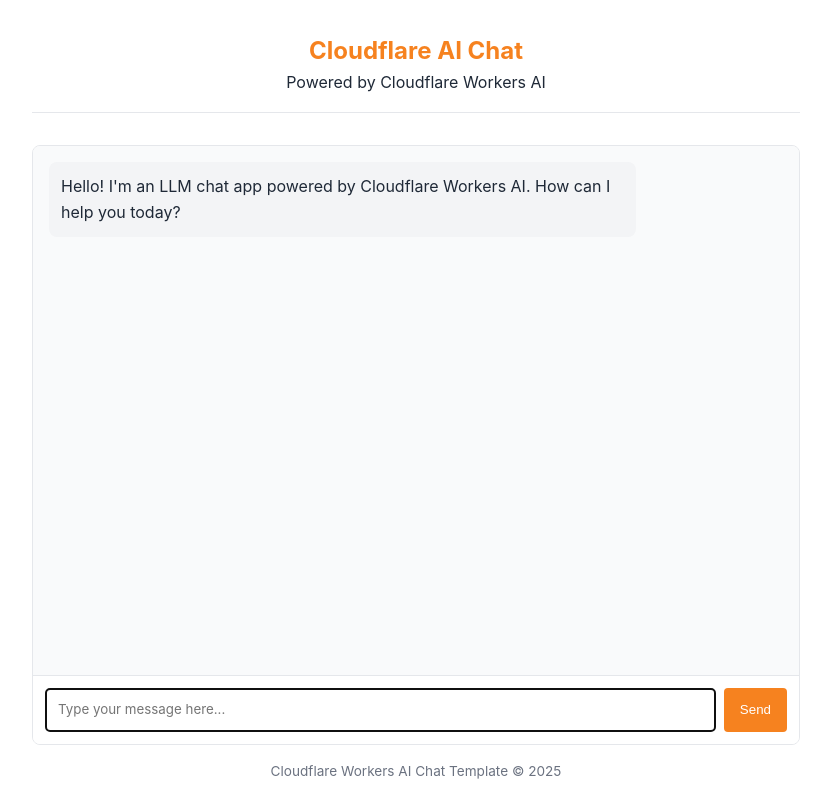
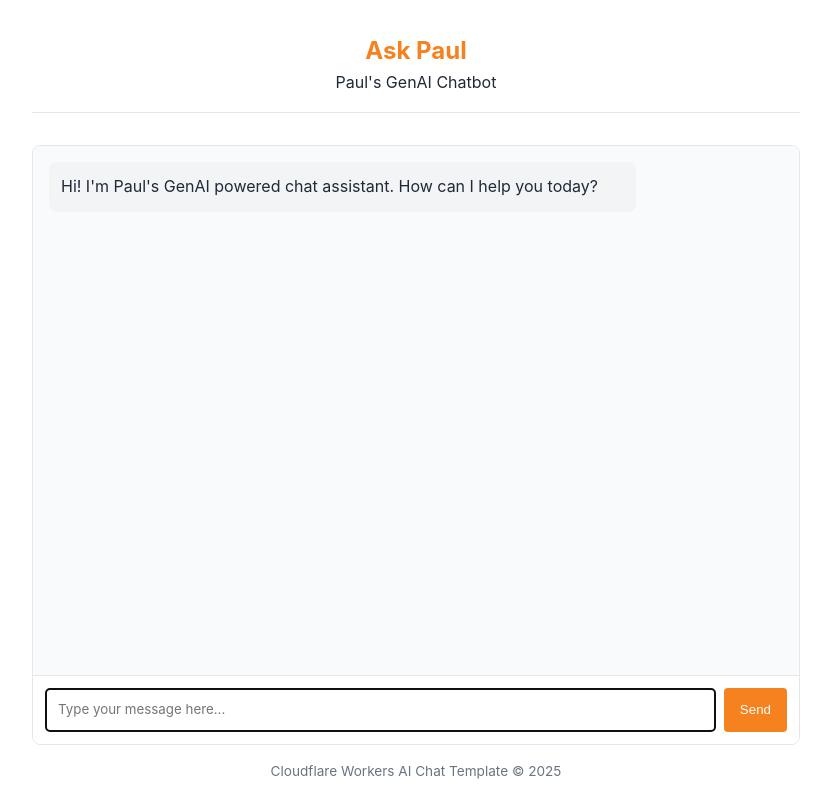
Before and after one commit to Ganfolf/llm-chat-app-template, a website: page public/index.html in a window 1280 px wide. Shown: the whole page, without its empty margins (224-1055 px from the left). Drawn offline with Linux system fonts and the light colour scheme.

Commit message:
Update index.html

```diff
--- a/public/index.html
+++ b/public/index.html
@@ -138,15 +138,15 @@
   </head>
   <body>
     <header>
-      <h1>Cloudflare AI Chat</h1>
-      <p>Powered by Cloudflare Workers AI</p>
+      <h1>Ask Paul</h1>
+      <p>Paul's GenAI Chatbot</p>
     </header>
 
     <div class="chat-container">
       <div id="chat-messages" class="chat-messages">
         <div class="message assistant-message">
           <p>
-            Hello! I'm an LLM chat app powered by Cloudflare Workers AI. How can
+            Hi! I'm Paul's GenAI powered chat assistant. How can
             I help you today?
           </p>
         </div>
```
